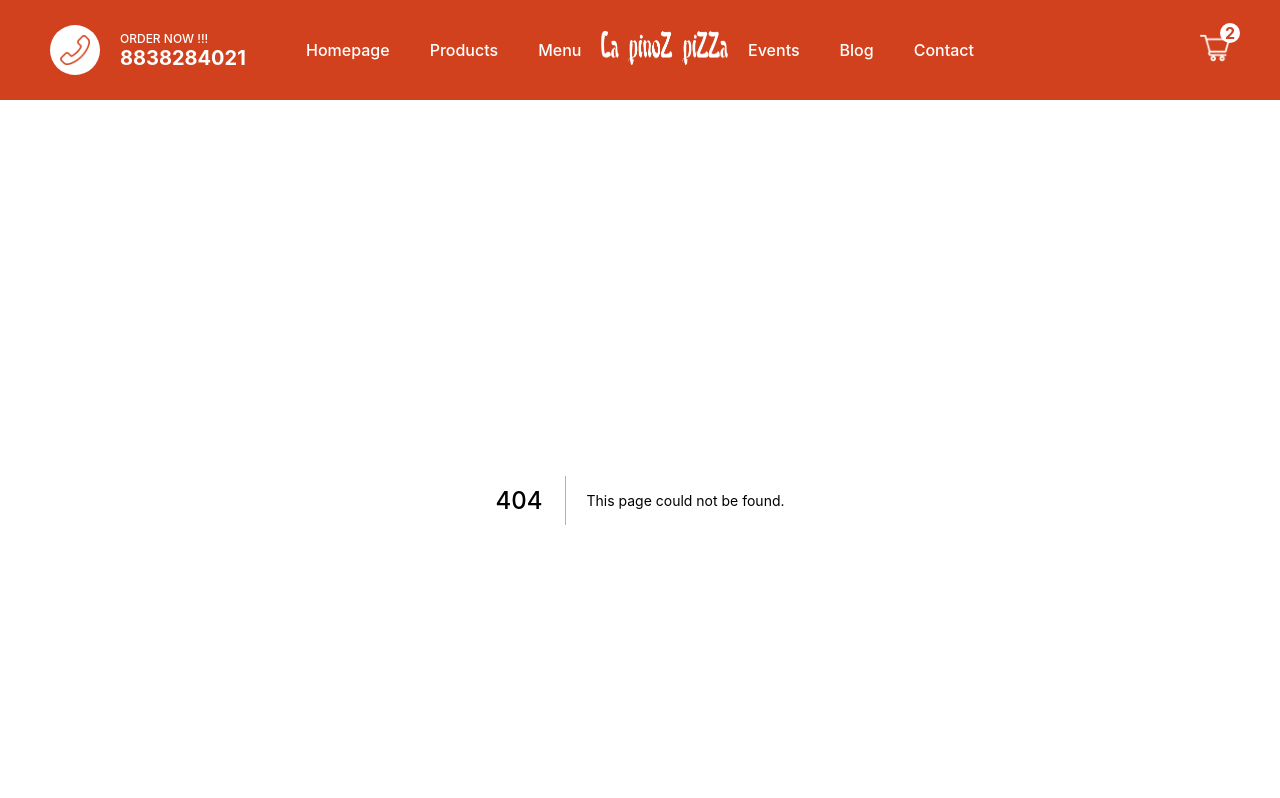
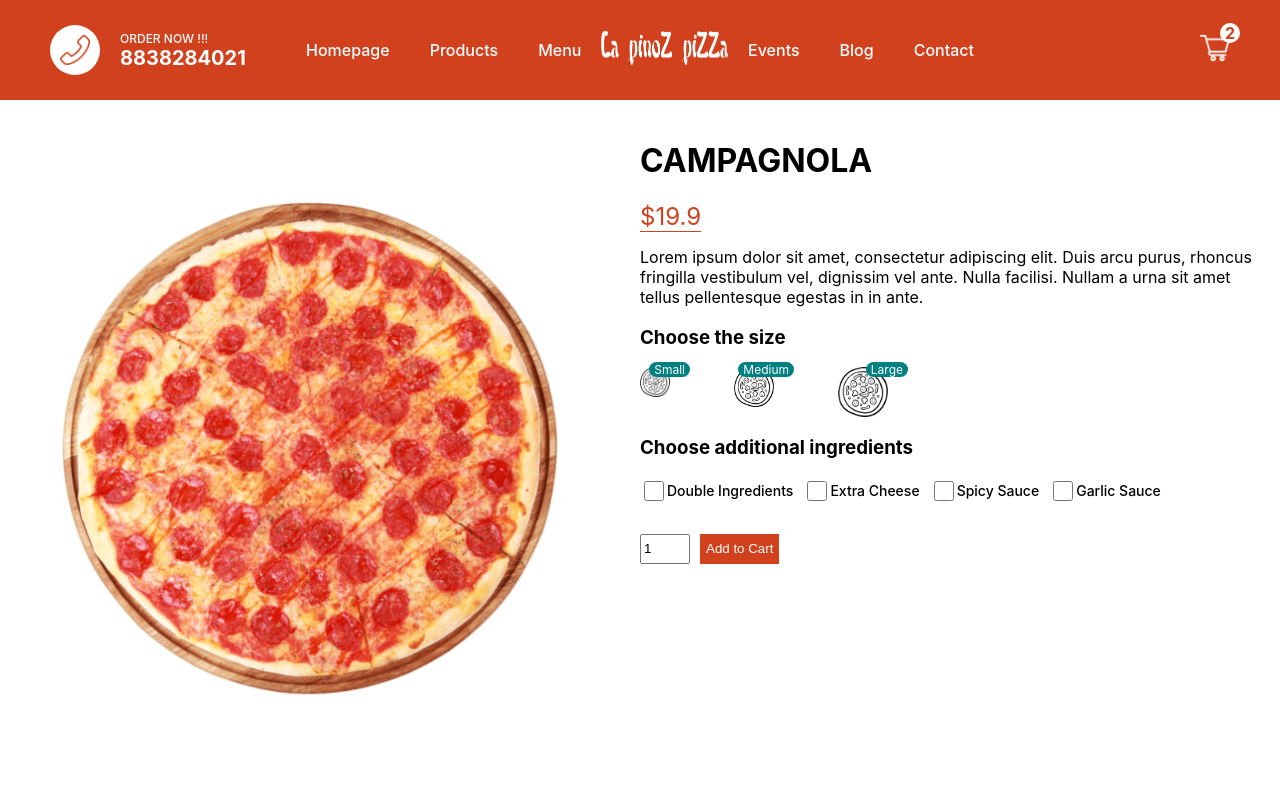
Before and after one commit to zulfi984/NextJs_Work_Station, a Next.js app in the folder restaurant/: page /product/1 in a window 1280 px wide. Before the commit this address had no page. Shown: the top 798 px of the page. Built offline with nearby package versions, Linux system fonts and the light colour scheme.

Commit message:
created product with checkout page in pages folder

```diff
--- /dev/null
+++ b/restaurant/pages/product/[id].js
@@ -0,0 +1,89 @@
+import styles from "../../styles/Product.module.css";
+import Image from "next/image";
+import { useState } from "react";
+
+const Product = () => {
+  const [size, setSize] = useState(0);
+  const pizza = {
+    id: 1,
+    img: "/img/pizza.png",
+    name: "CAMPAGNOLA",
+    price: [19.9, 23.9, 27.9],
+    desc: "Lorem ipsum dolor sit amet, consectetur adipiscing elit. Duis arcu purus, rhoncus fringilla vestibulum vel, dignissim vel ante. Nulla facilisi. Nullam a urna sit amet tellus pellentesque egestas in in ante.",
+  };
+
+  return (
+    <div className={styles.container}>
+      <div className={styles.left}>
+        <div className={styles.imgContainer}>
+          <Image src={pizza.img} objectFit="contain" layout="fill" alt="" />
+        </div>
+      </div>
+      <div className={styles.right}>
+        <h1 className={styles.title}>{pizza.name}</h1>
+        <span className={styles.price}>${pizza.price[size]}</span>
+        <p className={styles.desc}>{pizza.desc}</p>
+        <h3 className={styles.choose}>Choose the size</h3>
+        <div className={styles.sizes}>
+          <div className={styles.size} onClick={() => setSize(0)}>
+            <Image src="/img/size.png" layout="fill" alt="" />
+            <span className={styles.number}>Small</span>
+          </div>
+          <div className={styles.size} onClick={() => setSize(1)}>
+            <Image src="/img/size.png" layout="fill" alt="" />
+            <span className={styles.number}>Medium</span>
+          </div>
+          <div className={styles.size} onClick={() => setSize(2)}>
+            <Image src="/img/size.png" layout="fill" alt="" />
+            <span className={styles.number}>Large</span>
+          </div>
+        </div>
+        <h3 className={styles.choose}>Choose additional ingredients</h3>
+        <div className={styles.ingredients}>
+          <div className={styles.option}>
+            <input
+              type="checkbox"
+              id="double"
+              name="double"
+              className={styles.checkbox}
+            />
+            <label htmlFor="double">Double Ingredients</label>
+          </div>
+          <div className={styles.option}>
+            <input
+              className={styles.checkbox}
+              type="checkbox"
+              id="cheese"
+              name="cheese"
+            />
+            <label htmlFor="cheese">Extra Cheese</label>
+          </div>
+          <div className={styles.option}>
+            <input
+              className={styles.checkbox}
+              type="checkbox"
+              id="spicy"
+              name="spicy"
+            />
+            <label htmlFor="spicy">Spicy Sauce</label>
+          </div>
+          <div className={styles.option}>
+            <input
+              className={styles.checkbox}
+              type="checkbox"
+              id="garlic"
+              name="garlic"
+            />
+            <label htmlFor="garlic">Garlic Sauce</label>
+          </div>
+        </div>
+        <div className={styles.add}>
+          <input type="number" defaultValue={1} className={styles.quantity} />
+          <button className={styles.button}>Add to Cart</button>
+        </div>
+      </div>
+    </div>
+  );
+};
+
+export default Product;
--- /dev/null
+++ b/restaurant/styles/Product.module.css
@@ -0,0 +1,144 @@
+.container {
+  height: calc(100vh - 100px);
+  display: flex;
+}
+
+.left {
+  flex: 1;
+  height: 100%;
+  display: flex;
+  align-items: center;
+  justify-content: center;
+}
+
+.right {
+  flex: 1;
+  padding: 20px;
+}
+
+.imgContainer {
+  width: 80%;
+  height: 80%;
+  position: relative;
+}
+
+.price {
+  color: #d1411e;
+  font-size: 24px;
+  font-weight: 400;
+  border-bottom: 1px solid #d1411e;
+}
+
+.sizes {
+  width: 40%;
+  display: flex;
+  justify-content: space-between;
+}
+
+.size {
+  width: 30px;
+  height: 30px;
+  position: relative;
+  cursor: pointer;
+}
+
+.size:nth-child(2) {
+  width: 40px;
+  height: 40px;
+}
+
+.size:last-child {
+  width: 50px;
+  height: 50px;
+}
+
+.number {
+  position: absolute;
+  top: -5px;
+  right: -20px;
+  background-color: teal;
+  color: white;
+  font-size: 12px;
+  padding: 0 5px;
+  border-radius: 10px;
+}
+
+.ingredients {
+  display: flex;
+  margin-bottom: 30px;
+}
+
+.option {
+  display: flex;
+  align-items: center;
+  margin-right: 10px;
+  font-size: 14px;
+  font-weight: 500;
+}
+
+.checkbox {
+  width: 20px;
+  height: 20px;
+}
+
+.quantity {
+  width: 50px;
+  height: 30px;
+}
+
+.button {
+  height: 30px;
+  margin-left: 10px;
+  background-color: #d1411e;
+  color: white;
+  border: none;
+  font-weight: 500;
+  cursor: pointer;
+}
+
+@media screen and (max-width: 480px) {
+  .container {
+    height: auto;
+    text-align: center;
+    flex-direction: column;
+    margin-top: 20px;
+  }
+
+  .imgContainer {
+    width: 70vw;
+    height: 70vw;
+  }
+
+  .title {
+    margin: 5px;
+  }
+
+  .sizes {
+    width: 100%;
+    padding: 0px 20px;
+  }
+
+  .ingredients {
+    flex-direction: column;
+  }
+
+  .option {
+    margin: 10px;
+    font-size: 18px;
+  }
+
+  .checkbox {
+    width: 25px;
+    height: 25px;
+  }
+
+  .quantity,
+  .button {
+    width: auto;
+    height: 50px;
+    padding: 10px 20px;
+  }
+  .quantity {
+    width: 90px;
+  }
+}
```
